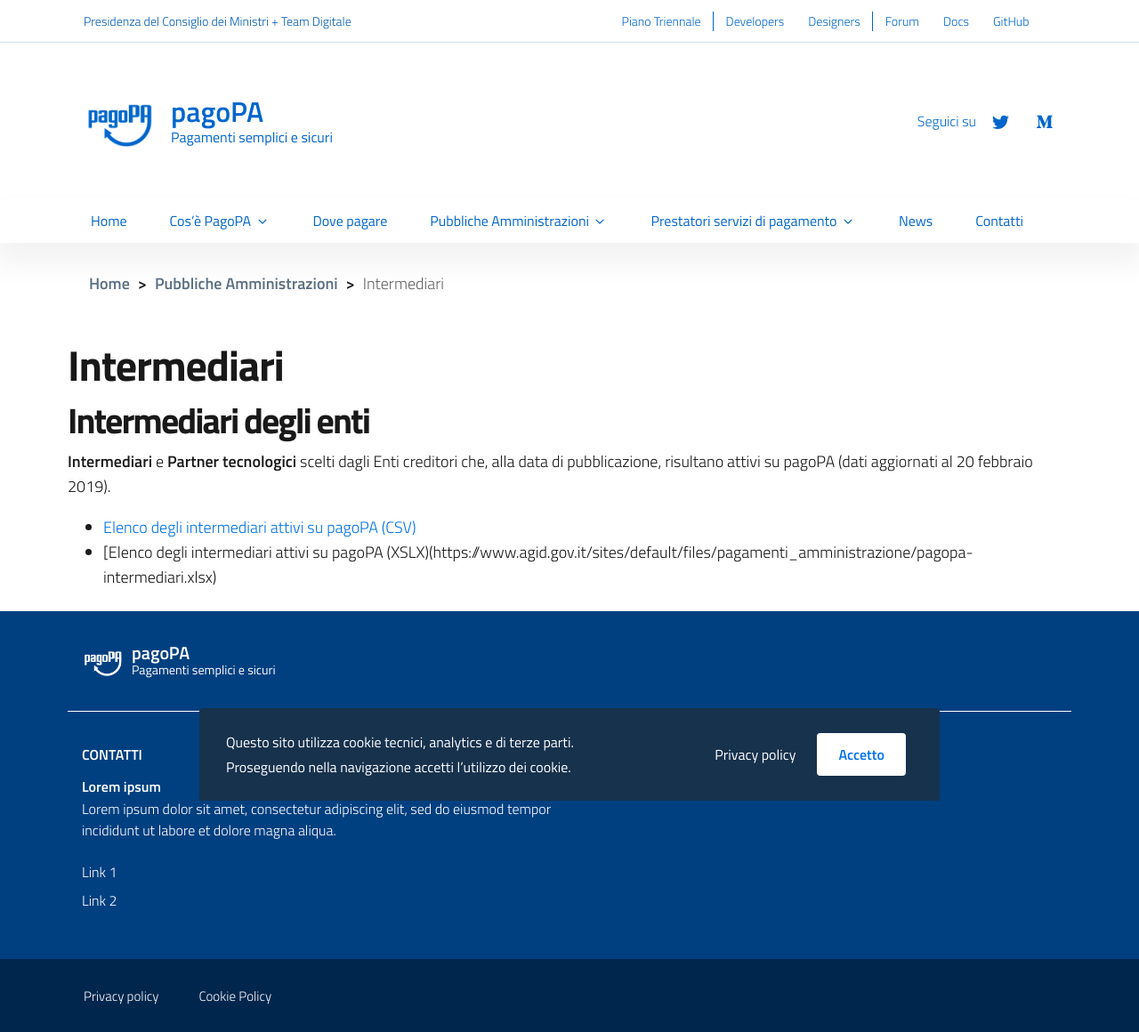
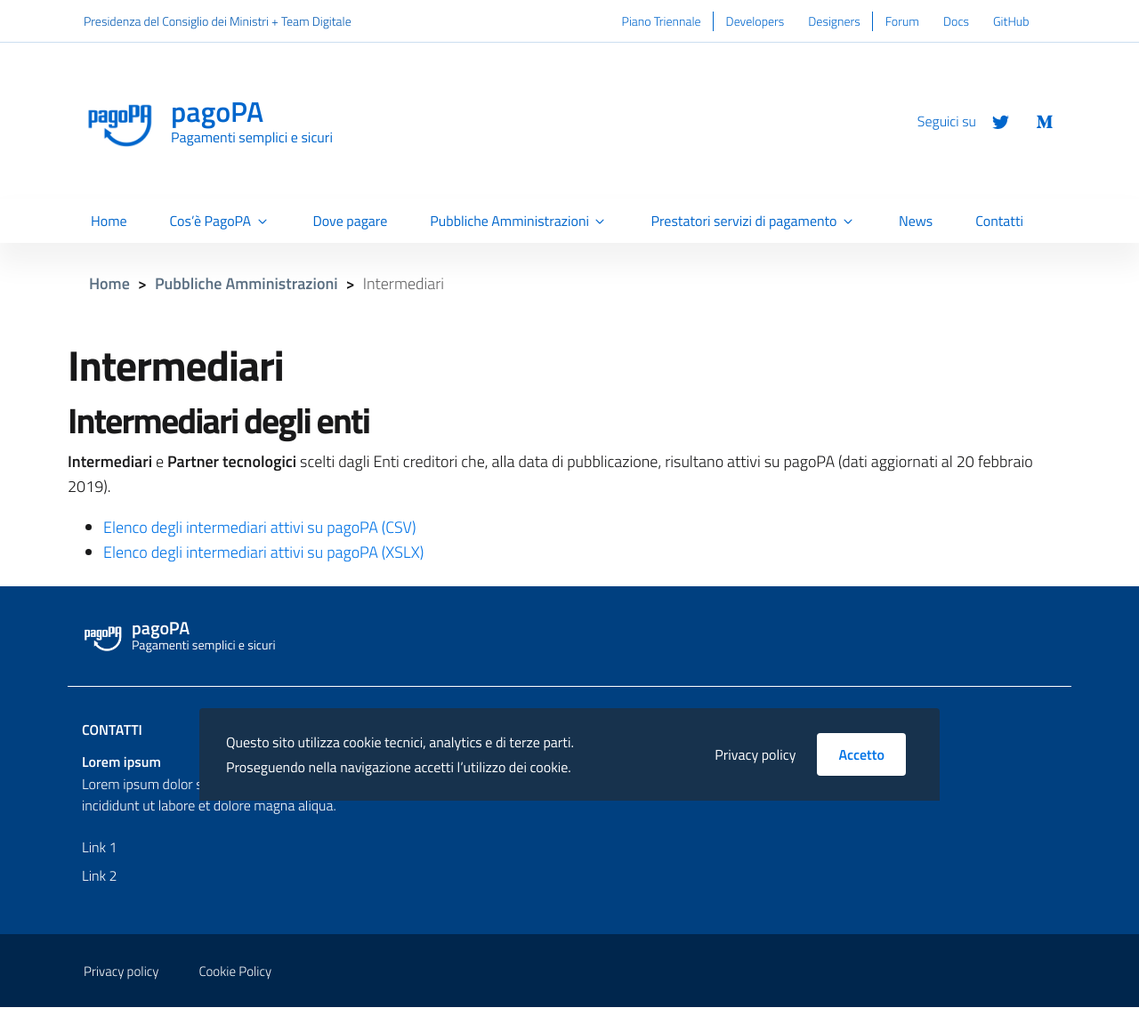
Before and after one commit to pagopa/site-pagopa.gov.it, a Jekyll site: the page built from it/pubbliche-amministrazioni-intermediari.md, in a window 1280 px wide. Shown: the whole page at 89% size. Built offline with Jekyll 4.4.1, drawn with Linux system fonts in a browser that asks for light colours; after the commit the page ends 1132 px from its top, so only the background shows below that.

Commit message:
Update pubbliche-amministrazioni-intermediari.md

```diff
--- a/it/pubbliche-amministrazioni-intermediari.md
+++ b/it/pubbliche-amministrazioni-intermediari.md
@@ -16,4 +16,4 @@
 
 **Intermediari** e **Partner tecnologici** scelti dagli Enti creditori che, alla data di pubblicazione, risultano attivi su pagoPA (dati aggiornati al 20 febbraio 2019).
 * [Elenco degli intermediari attivi su pagoPA (CSV)](https://www.agid.gov.it/sites/default/files/pagamenti_amministrazione/pagopa-intermediari.csv)
-* [Elenco degli intermediari attivi su pagoPA (XSLX)(https://www.agid.gov.it/sites/default/files/pagamenti_amministrazione/pagopa-intermediari.xlsx)
+* [Elenco degli intermediari attivi su pagoPA (XSLX)](https://www.agid.gov.it/sites/default/files/pagamenti_amministrazione/pagopa-intermediari.xlsx)
```
